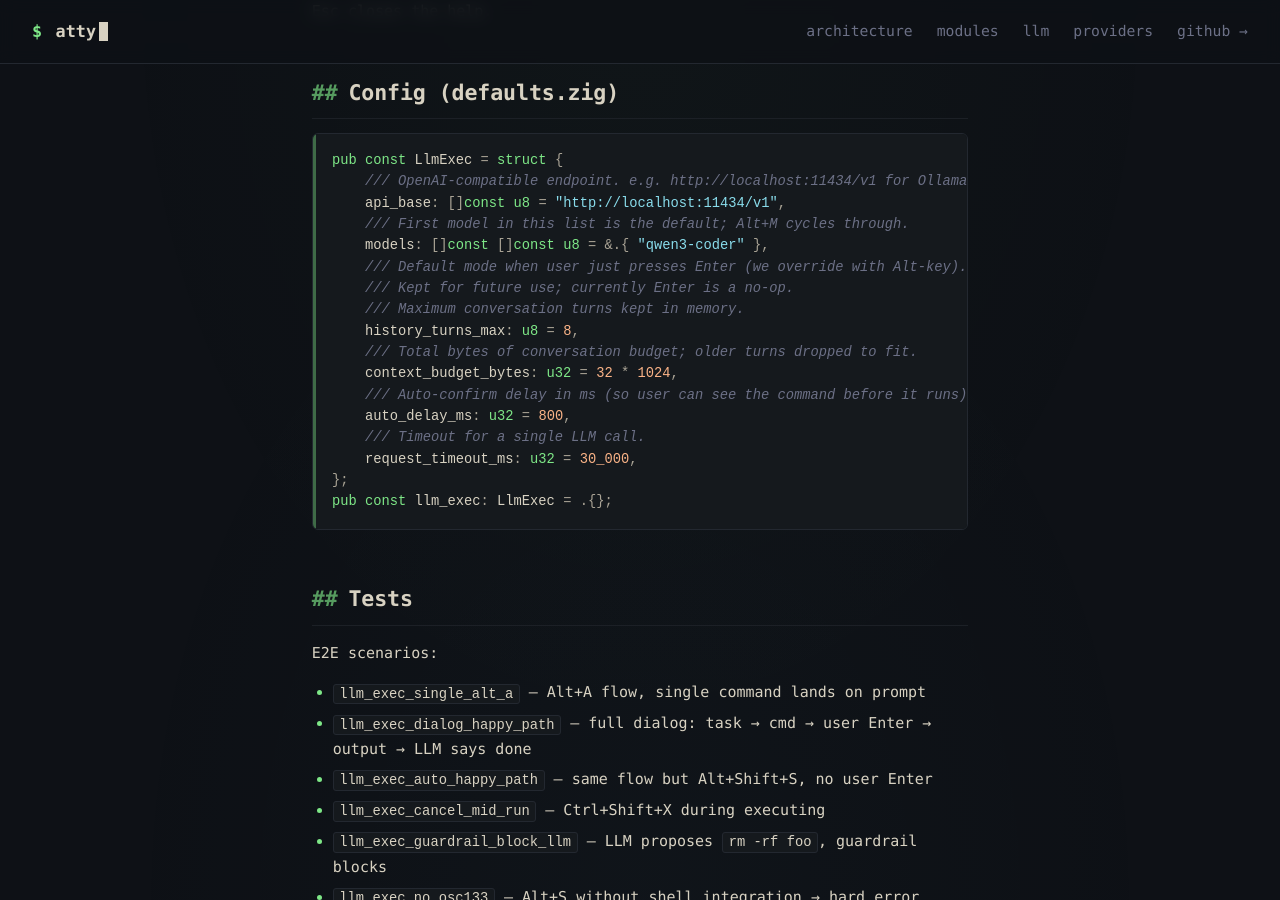
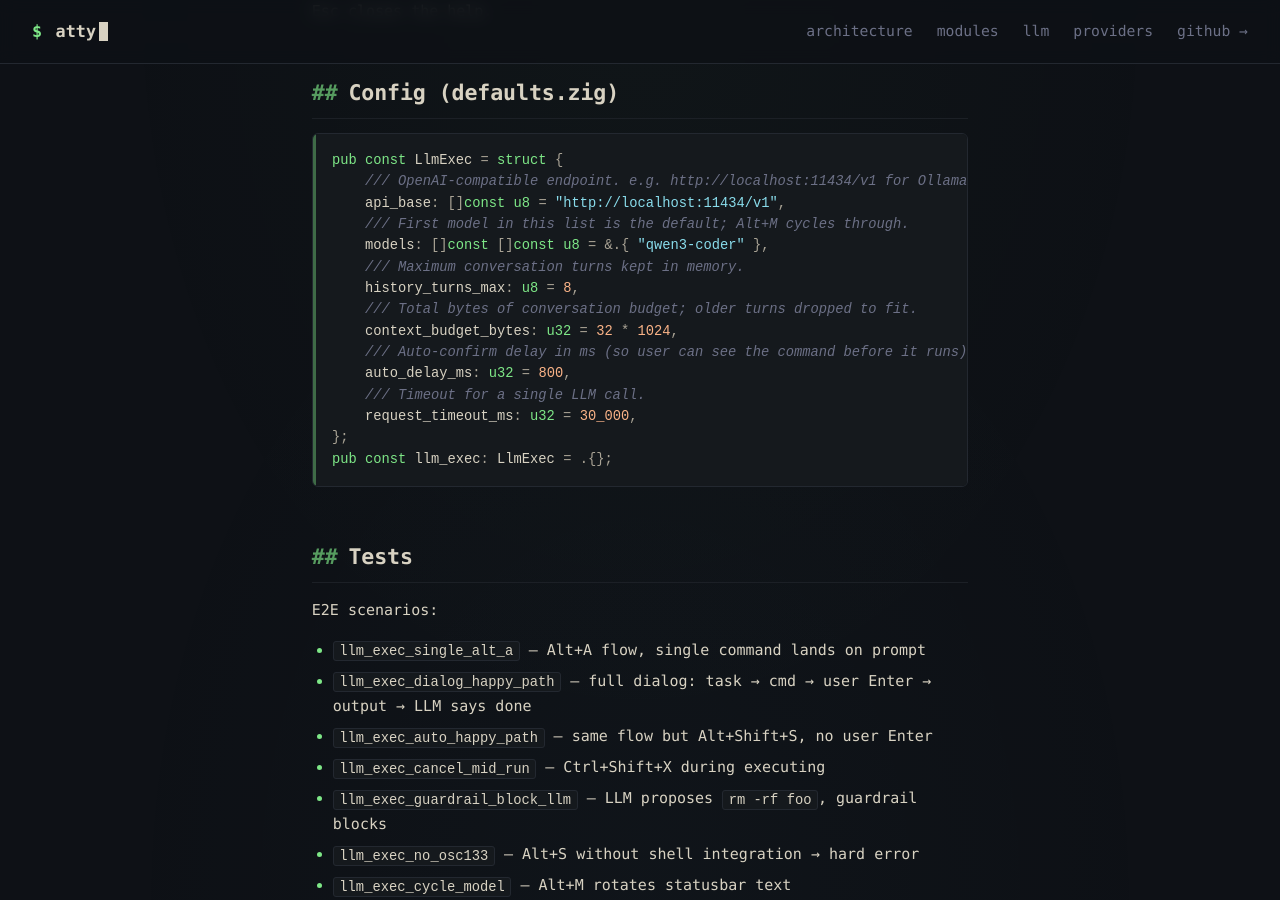
Before and after one commit to fentas/atty, a Jekyll site: the page built from docs/llm-exec-mode-design.md, in a window 1280 px wide and 900 px high, scrolled down 5646 px. Built offline with Jekyll 4.4.1, drawn with Linux system fonts in a browser that asks for light colours; our own code applies the rules of GitHub Pages for plain Markdown files.

Commit message:
fix(llm-exec): address copilot review round 1 — 9 fixes
1. `dispatchAction` returns bool (consumed). Proxy now only
   swallows binding bytes when a module actually consumed the
   action — Alt+a outside AI mode flows through to readline /
   inner programs as the user expects.

2. `onAction` per-module errors now LOGGED to stderr instead of
   silently swallowed. Future modules don't lose error signal.

3. `llm_exec_cancel` bumps `req_gen` so a late worker response
   from before the cancel is discarded as stale. Pre-fix the
   LLM-generated command could land at the prompt after the user
   explicitly cancelled.

4. `llm_exec_cancel` also queues Ctrl+U injection (`pending_
   injection = "\x15"`) so the typed `#: …` text gets wiped.
   Without this, `onInput` would recompute `ai_mode_active` from
   the still-visible prefix on the next keystroke and the user
   would land right back in AI mode — surprising for an explicit
   cancel.

5. `llm_exec_single` clears `ai_mode_active` immediately when
   triggering. The line is about to be wiped by Ctrl+U, so the
   prefix won't match next `onInput` recompute — without the
   eager clear, the verbose hint would linger in the statusbar
   until the user's next keystroke.

6. `llm_exec_single` with empty body now latches a hint ("type
   your task after `#: ` then press Alt+A") instead of silently
   no-op'ing. Same logic for inert mode — the `latchErr` in
   `triggerSinglePrompt` already fires.

7. Stubbed actions (`_dialog`, `_auto`, `_cycle_model`,
   `_toggle_help`) now use `latchHint` (info-style, sparkle
   glyph) instead of `latchErr` (muted-red ⚠). "Coming in a
   follow-up commit" is feature-not-yet-implemented, not an
   error.

8. Statusbar hint dropped `Esc cancel` — no Esc handler is wired
   yet on the proxy side and advertising a key that doesn't
   fire would mislead users. The actual cancel binding is
   `Ctrl+Shift+X` (now also surfaced in the hint).

9. `src/keymap.zig` doc comment for `llm_exec_single` updated:
   "everything is now explicit" claim corrected to acknowledge
   the legacy `#:<Enter>` path is intentionally preserved.

Plus: stale "Default mode when user just presses Enter" comment
in `docs/llm-exec-mode-design.md` removed (it referred to a
field that doesn't exist in the config block).

Co-Authored-By: Claude Opus 4.7 (1M context) <noreply@anthropic.com>

```diff
--- a/docs/llm-exec-mode-design.md
+++ b/docs/llm-exec-mode-design.md
@@ -185,8 +185,6 @@ pub const LlmExec = struct {
     api_base: []const u8 = "http://localhost:11434/v1",
     /// First model in this list is the default; Alt+M cycles through.
     models: []const []const u8 = &.{ "qwen3-coder" },
-    /// Default mode when user just presses Enter (we override with Alt-key).
-    /// Kept for future use; currently Enter is a no-op.
     /// Maximum conversation turns kept in memory.
     history_turns_max: u8 = 8,
     /// Total bytes of conversation budget; older turns dropped to fit.
```
Also changed, not shown: tests/e2e/llm_ai_mode_hint/golden/ai_mode_active/grid.txt (+3 -3 lines), tests/e2e/llm_ai_mode_hint/golden/ai_mode_inactive/grid.txt (+2 -2 lines), 6 other files.
